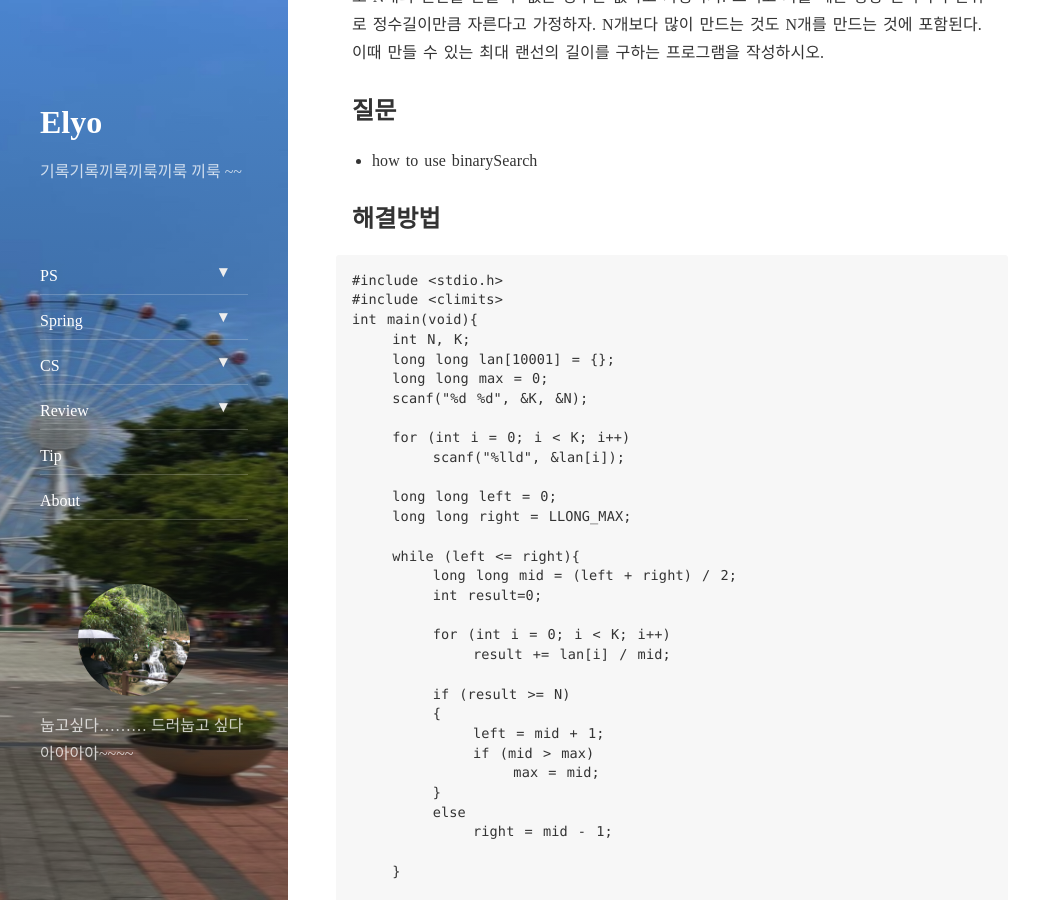
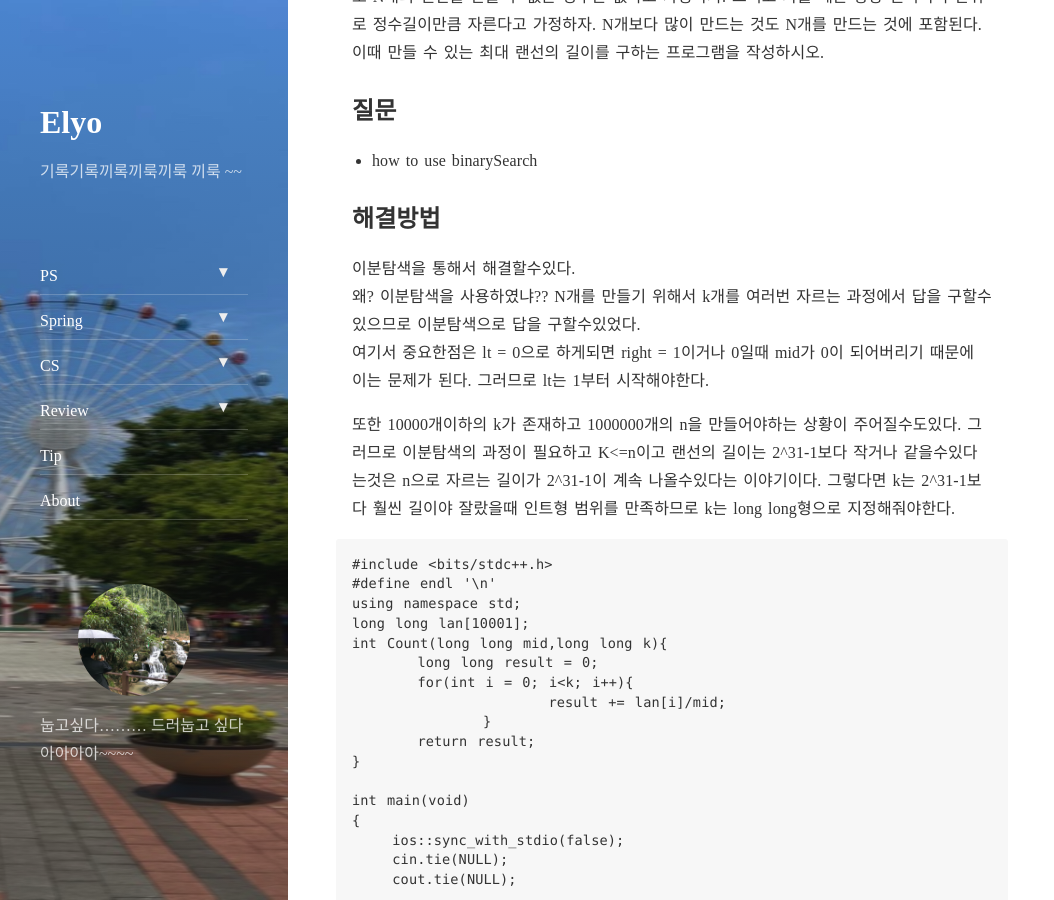
Before and after one commit to elyo9381/elyo9381.github.io, a Jekyll site: the page built from _posts/ps/2020-10-04-boj-1654.md, in a window 1280 px wide and 900 px high, scrolled down 599 px. Shown: the whole window, without its empty margins (0-1054 px from the left). Built offline with Jekyll 4.4.1, drawn with Linux system fonts in a browser that asks for light colours; nearby versions of some CDN libraries; comment, search, counter and statistics services are not loaded; some of the changed text lies outside the part shown.

```diff
--- a/_posts/ps/2020-10-04-boj-1654.md
+++ b/_posts/ps/2020-10-04-boj-1654.md
@@ -19,45 +19,58 @@ comments: true
   * how to use binarySearch
 
 ## 해결방법
+  이분탐색을 통해서 해결할수있다.
+  왜? 이분탐색을 사용하였냐??  N개를 만들기 위해서 k개를 여러번 자르는 과정에서 답을 구할수있으므로 이분탐색으로 답을 구할수있었다.
+  여기서 중요한점은 lt = 0으로 하게되면 right = 1이거나 0일때 mid가 0이 되어버리기 때문에 이는 문제가 된다. 그러므로 lt는 1부터 시작해야한다.
 
+  또한 10000개이하의 k가 존재하고 1000000개의 n을 만들어야하는 상황이 주어질수도있다. 그러므로 이분탐색의 과정이 필요하고 K<=n이고 랜선의 길이는 2^31-1보다 작거나 같을수있다는것은 n으로 자르는 길이가 2^31-1이 계속 나올수있다는 이야기이다. 그렇다면 k는 2^31-1보다 훨씬 길이야 잘랐을때 인트형 범위를 만족하므로 k는 long long형으로 지정해줘야한다.
 
 ~~~
-#include <stdio.h>
-#include <climits>
-int main(void){
-    int N, K;
-    long long lan[10001] = {};
-    long long max = 0;
-    scanf("%d %d", &K, &N);
+#include <bits/stdc++.h>
+#define endl '\n'
+using namespace std;
+long long lan[10001];
+int Count(long long mid,long long k){
+	long long result = 0;
+	for(int i = 0; i<k; i++){
+			result += lan[i]/mid;
+		}
+	return result;
+}
 
-    for (int i = 0; i < K; i++)
-        scanf("%lld", &lan[i]);
+int main(void)
+{
+    ios::sync_with_stdio(false);
+    cin.tie(NULL);
+    cout.tie(NULL);
 
-    long long left = 0;
-    long long right = LLONG_MAX;
+	long long n, k;
 
-    while (left <= right){
-        long long mid = (left + right) / 2;
-        int result=0;
+	long long max = 0;
 
-        for (int i = 0; i < K; i++)
-            result += lan[i] / mid;
+	long long left = 1;
+	long long right = 0 ;
+	cin >> k >> n;
+	for(int i = 0; i<k; i++){
+		cin >> lan[i];
+		right +=lan[i];
+	}
 
-        if (result >= N)
-        {
-            left = mid + 1;
-            if (mid > max)
-                max = mid;
-        }
-        else
-            right = mid - 1;
+	while(left <= right){
+		long long mid = (left+right)/2;
 
-    }
+		if(Count(mid,k)>=n){
+			left = mid+1;
+			if(mid>max)
+			  max = mid;
+		}
+		else right = mid - 1;
+	}
 
-    printf("%lld\n", max);
+	cout << max;
 
+	return 0;
 
-    return 0;
 }
 
 
```
Also changed, not shown: _posts/ps/2020-10-05-boj-1874.md (added, +115 -0 lines).
